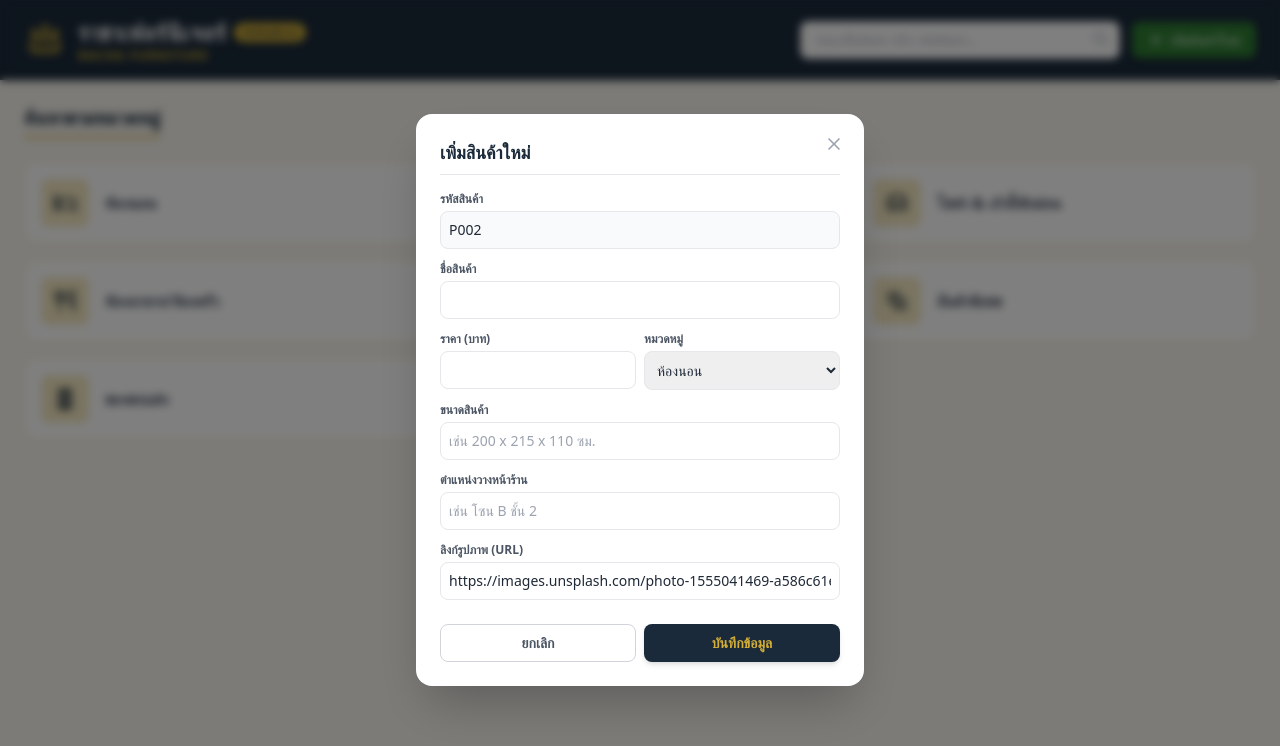
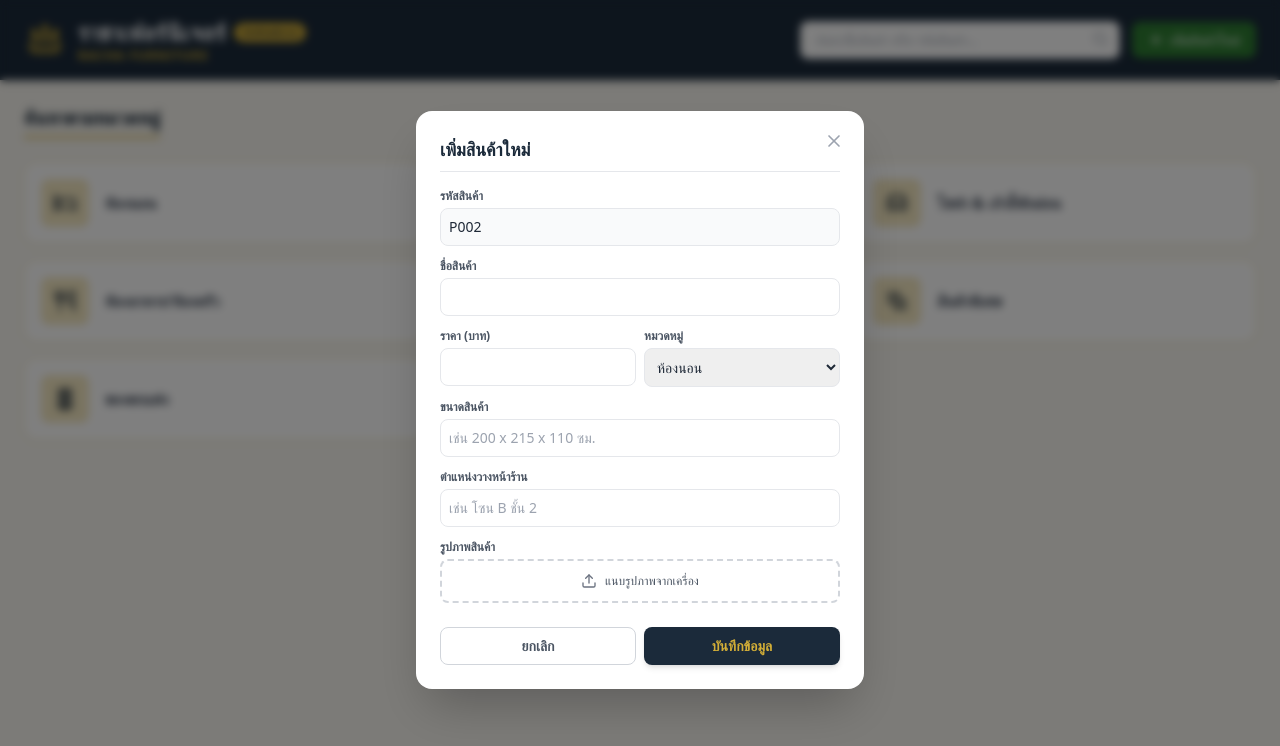
Before and after one commit to vatin092548-prog/racha-furniture, a React (Create React App) app: page / in a window 1280 px wide. Both pictures are taken after a click on the button "เพิ่มสินค้าใหม่". Shown: the top 746 px of the page. Built offline with nearby package versions, Linux system fonts and the light colour scheme.

Commit message:
Update App.js

```diff
--- a/src/App.js
+++ b/src/App.js
@@ -14,7 +14,9 @@ import {
   MapPin,
   CheckCircle2,
   Edit,
-  X
+  X,
+  Upload,
+  Image as ImageIcon
 } from 'lucide-react';
 
 export default function App() {
@@ -51,7 +53,7 @@ export default function App() {
   // ข้อมูลสินค้า
   const [products, setProducts] = useState([
     {
-      id: 'P003',
+      id: 'P001',
       name: 'เตียงนอนไม้สัก 6 ฟุต',
       category: 'ห้องนอน',
       price: 24500,
@@ -61,6 +63,18 @@ export default function App() {
       image: 'https://images.unsplash.com/photo-1505693416388-ac5ce068fe85?w=500&auto=format&fit=crop&q=60'
     }
   ]);
+
+  // ฟังก์ชันแปลงไฟล์รูปภาพเป็น Base64
+  const handleImageUpload = (e) => {
+    const file = e.target.files[0];
+    if (file) {
+      const reader = new FileReader();
+      reader.onloadend = () => {
+        setFormData(prev => ({ ...prev, image: reader.result }));
+      };
+      reader.readAsDataURL(file);
+    }
+  };
 
   // เปิด Pop-up เพิ่มสินค้า
   const handleOpenAddModal = () => {
@@ -72,7 +86,7 @@ export default function App() {
       size: '',
       location: '',
       status: 'มีสินค้าพร้อมส่ง',
-      image: 'https://images.unsplash.com/photo-1555041469-a586c61ea9bc?w=500&auto=format&fit=crop&q=60'
+      image: ''
     });
     setIsAddModalOpen(true);
   };
@@ -87,17 +101,14 @@ export default function App() {
   const handleSubmit = (e) => {
     e.preventDefault();
     if (editingProduct) {
-      // แก้ไขสินค้าเดิม
       setProducts(products.map(p => p.id === editingProduct.id ? { ...formData, price: Number(formData.price) } : p));
       setEditingProduct(null);
     } else {
-      // เพิ่มสินค้าใหม่
       setProducts([...products, { ...formData, price: Number(formData.price) }]);
       setIsAddModalOpen(false);
     }
   };
 
-  // กรองสินค้า
   const filteredProducts = products.filter(product => {
     const matchesCategory = selectedCategory ? product.category === selectedCategory : true;
     const matchesSearch = product.name.toLowerCase().includes(searchTerm.toLowerCase()) ||
@@ -210,8 +221,6 @@ export default function App() {
               <div className="grid grid-cols-1 sm:grid-cols-2 lg:grid-cols-3 xl:grid-cols-4 gap-6">
                 {filteredProducts.map((product) => (
                   <div key={product.id} className="bg-white rounded-2xl border border-gray-200 overflow-hidden shadow-sm hover:shadow-lg transition-all duration-300 relative group">
-
-                    {/* ปุ่มแก้ไขสินค้า */}
                     <button
                       onClick={() => handleOpenEditModal(product)}
                       className="absolute top-3 right-3 bg-white/90 hover:bg-white text-gray-700 p-2 rounded-full shadow-md transition-all cursor-pointer z-10"
@@ -220,8 +229,12 @@ export default function App() {
                       <Edit className="w-4 h-4 text-[#1B2A3A]" />
                     </button>
 
-                    <div className="relative h-48 bg-gray-100">
-                      <img src={product.image} alt={product.name} className="w-full h-full object-cover" />
+                    <div className="relative h-48 bg-gray-100 flex items-center justify-center overflow-hidden">
+                      {product.image ? (
+                        <img src={product.image} alt={product.name} className="w-full h-full object-cover" />
+                      ) : (
+                        <ImageIcon className="w-12 h-12 text-gray-300" />
+                      )}
                     </div>
 
                     <div className="p-4">
@@ -267,10 +280,10 @@ export default function App() {
       {/* Modal ป๊อปอัพ เพิ่ม/แก้ไข สินค้า */}
       {(isAddModalOpen || editingProduct) && (
         <div className="fixed inset-0 bg-black/50 backdrop-blur-sm flex items-center justify-center p-4 z-50">
-          <div className="bg-white rounded-2xl max-w-md w-full p-6 shadow-2xl relative">
+          <div className="bg-white rounded-2xl max-w-md w-full p-6 shadow-2xl relative max-h-[90vh] overflow-y-auto">
             <button
               onClick={() => { setIsAddModalOpen(false); setEditingProduct(null); }}
-              className="absolute top-4 right-4 text-gray-400 hover:text-gray-600 p-1"
+              className="absolute top-4 right-4 text-gray-400 hover:text-gray-600 p-1 cursor-pointer"
             >
               <X className="w-5 h-5" />
             </button>
@@ -349,27 +362,49 @@ export default function App() {
                 />
               </div>
 
+              {/* ส่วนแนบรูปภาพใหม่ */}
               <div>
-                <label className="block text-xs font-semibold text-gray-600 mb-1">ลิงก์รูปภาพ (URL)</label>
-                <input
-                  type="text"
-                  value={formData.image}
-                  onChange={e => setFormData({...formData, image: e.target.value})}
-                  className="w-full border rounded-lg p-2 focus:ring-2 focus:ring-[#D4AF37] outline-none"
-                />
+                <label className="block text-xs font-semibold text-gray-600 mb-1">รูปภาพสินค้า</label>
+
+                {/* แสดงภาพตัวอย่าง (Preview) ถ้ามี */}
+                {formData.image && (
+                  <div className="relative mb-2 h-32 rounded-lg overflow-hidden border border-gray-200">
+                    <img src={formData.image} alt="Preview" className="w-full h-full object-cover" />
+                    <button
+                      type="button"
+                      onClick={() => setFormData({ ...formData, image: '' })}
+                      className="absolute top-1 right-1 bg-red-500 text-white p-1 rounded-full text-xs shadow-md"
+                    >
+                      <X className="w-3 h-3" />
+                    </button>
+                  </div>
+                )}
+
+                <label className="flex items-center justify-center gap-2 w-full p-3 border-2 border-dashed border-gray-300 rounded-lg cursor-pointer hover:border-[#D4AF37] hover:bg-amber-50/50 transition-colors">
+                  <Upload className="w-4 h-4 text-gray-500" />
+                  <span className="text-xs text-gray-600 font-medium">
+                    {formData.image ? 'เปลี่ยนรูปภาพ...' : 'แนบรูปภาพจากเครื่อง'}
+                  </span>
+                  <input
+                    type="file"
+                    accept="image/*"
+                    onChange={handleImageUpload}
+                    className="hidden"
+                  />
+                </label>
               </div>
 
               <div className="pt-3 flex gap-2">
                 <button
                   type="button"
                   onClick={() => { setIsAddModalOpen(false); setEditingProduct(null); }}
-                  className="w-1/2 border border-gray-300 text-gray-600 py-2 rounded-lg font-semibold hover:bg-gray-50"
+                  className="w-1/2 border border-gray-300 text-gray-600 py-2 rounded-lg font-semibold hover:bg-gray-50 cursor-pointer"
                 >
                   ยกเลิก
                 </button>
                 <button
                   type="submit"
-                  className="w-1/2 bg-[#1B2A3A] text-[#D4AF37] font-bold py-2 rounded-lg hover:bg-[#111B25] shadow-md"
+                  className="w-1/2 bg-[#1B2A3A] text-[#D4AF37] font-bold py-2 rounded-lg hover:bg-[#111B25] shadow-md cursor-pointer"
                 >
                   บันทึกข้อมูล
                 </button>
```
